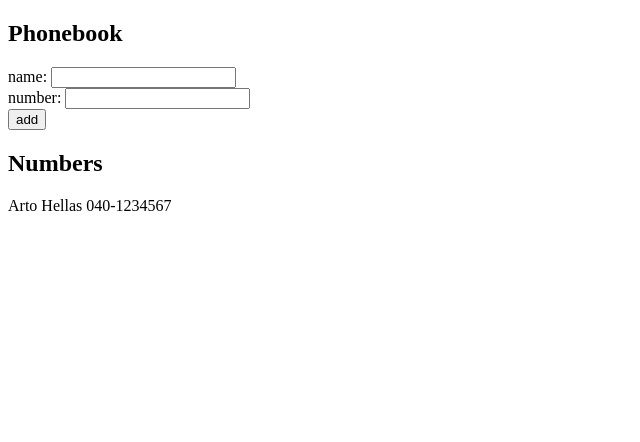
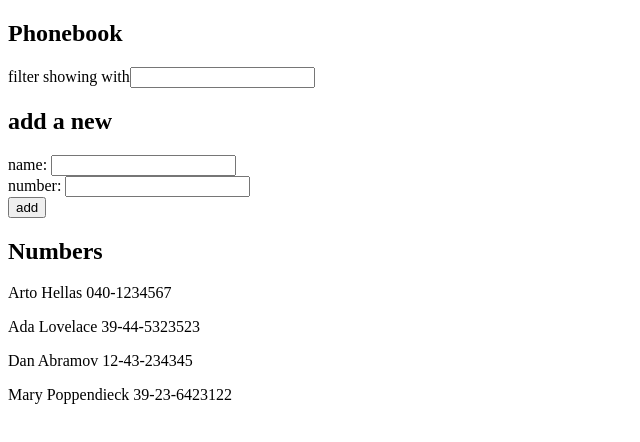
Before and after one commit to Tsaikkari/fullstack-course-hki-open-uni, a React (Create React App) app in the folder part2/phonebook/: page / in a window 1280 px wide. Shown: the top 442 px of the page, without its empty margins (0-640 px from the left). Built offline with nearby package versions, Linux system fonts and the light colour scheme.

Commit message:
Exercise 2.10

```diff
--- a/part2/phonebook/src/App.js
+++ b/part2/phonebook/src/App.js
@@ -1,10 +1,18 @@
 import React, { useState } from 'react'
-import Person from './components/Person';
+import PeopleForm from './components/PeopleForm';
+import PhonebookPage from './components/PhonebookPage';
+import SearchFilter from './components/SearchFilter';
 
 const App = () => {
-  const [people, setPeople] = useState([{ name: 'Arto Hellas', number: '040-1234567' }])
+  const [people, setPeople] = useState([
+    { name: 'Arto Hellas', number: '040-1234567' },
+    { name: 'Ada Lovelace', number: '39-44-5323523' },
+    { name: 'Dan Abramov', number: '12-43-234345' },
+    { name: 'Mary Poppendieck', number: '39-23-6423122' }
+  ])
   const [newName, setNewName] = useState('')
   const [newNumber, setNewNumber] = useState('')
+  const [text, setTextFilter] = useState('')
 
   const addPerson = (event) => {
     event.preventDefault()
@@ -31,23 +39,33 @@ const App = () => {
   const handleNumberChange = (event) => {
     setNewNumber(event.target.value)
   }
+// TODO: fix this
+  const handleTextFilter = (event) => {
+    people.filter((person) => {
+      const text = event.target.value
+      const textMatch = person.name.toLowerCase().includes(text.toLowerCase())
+      setTextFilter(text)
+      return textMatch
+    })
+  }
 
   return (
     <div>
       <h2>Phonebook</h2>
-      <form onSubmit={addPerson}>
-        <div>name: <input value={newName} onChange={handlePersonChange}/></div>
-        <div>number: <input value={newNumber} onChange={handleNumberChange}/></div>
-        <div>
-          <button type="submit">add</button>
-        </div>
-      </form>
+      <SearchFilter
+        text={text}
+        handleTextFilter={handleTextFilter}
+      />
+      <h2>add a new</h2>
+      <PeopleForm
+        addPerson={addPerson}
+        newName={newName}
+        newNumber={newNumber}
+        handlePersonChange={handlePersonChange}
+        handleNumberChange={handleNumberChange}
+      />
       <h2>Numbers</h2>
-      <div>
-        {people.map(person =>
-          <Person key={person.name} person={person} />
-        )}
-      </div>
+      <PhonebookPage people={people}/>
     </div>
   )
 }
--- /dev/null
+++ b/part2/phonebook/src/components/PeopleForm.js
@@ -0,0 +1,17 @@
+import React from 'react';
+
+const PeopleForm = (props) => {
+  return (
+  <div>
+    <form onSubmit={props.addPerson}>
+        <div>name: <input value={props.newName} onChange={props.handlePersonChange}/></div>
+        <div>number: <input value={props.newNumber} onChange={props.handleNumberChange}/></div>
+        <div>
+          <button type="submit">add</button>
+        </div>
+      </form>
+  </div>
+  )
+}
+
+export default PeopleForm
--- /dev/null
+++ b/part2/phonebook/src/components/PhonebookPage.js
@@ -0,0 +1,14 @@
+import React from 'react';
+import Person from './Person';
+
+const PhonebookPage = (props) => {
+  return (
+    <div>
+      {props.people.map(person =>
+        <Person key={person.name} person={person} />
+      )}
+    </div>
+  )
+}
+
+export default PhonebookPage
--- /dev/null
+++ b/part2/phonebook/src/components/SearchFilter.js
@@ -0,0 +1,14 @@
+import React from 'react';
+
+const SearchFilter = (props) => {
+  return (
+    <div>filter showing with
+      <input
+        value={props.text}
+        onChange={props.handleTextFilter}
+      />
+    </div>
+  )
+}
+
+export default SearchFilter
```
